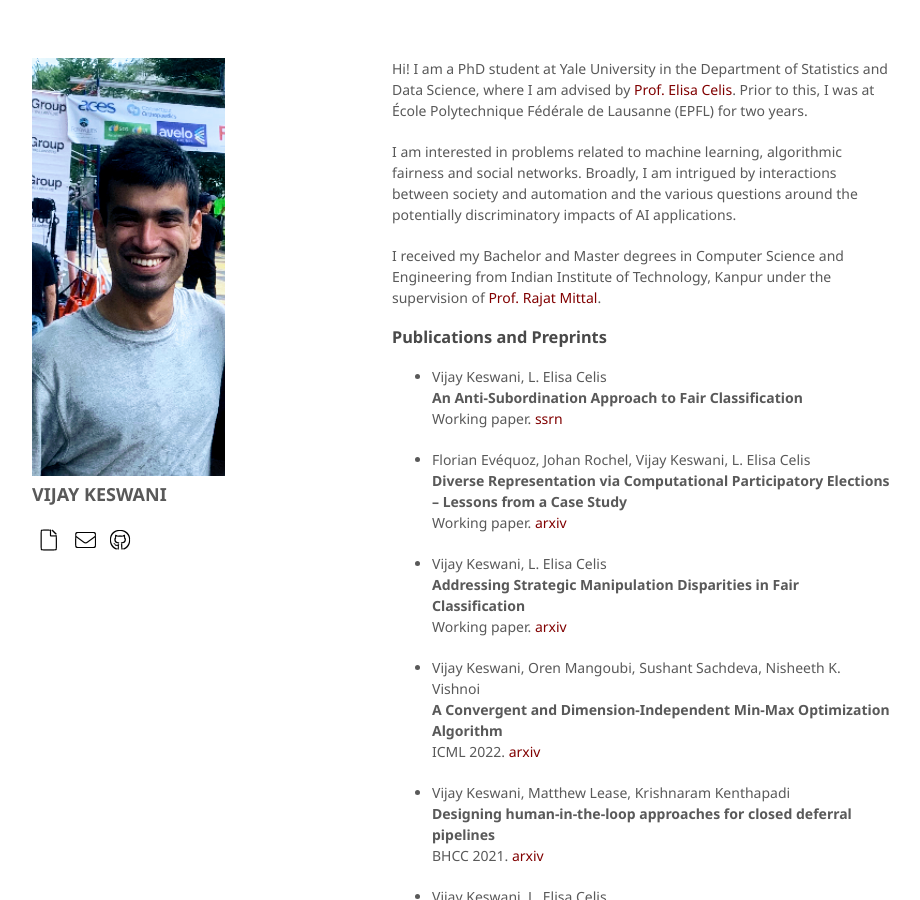
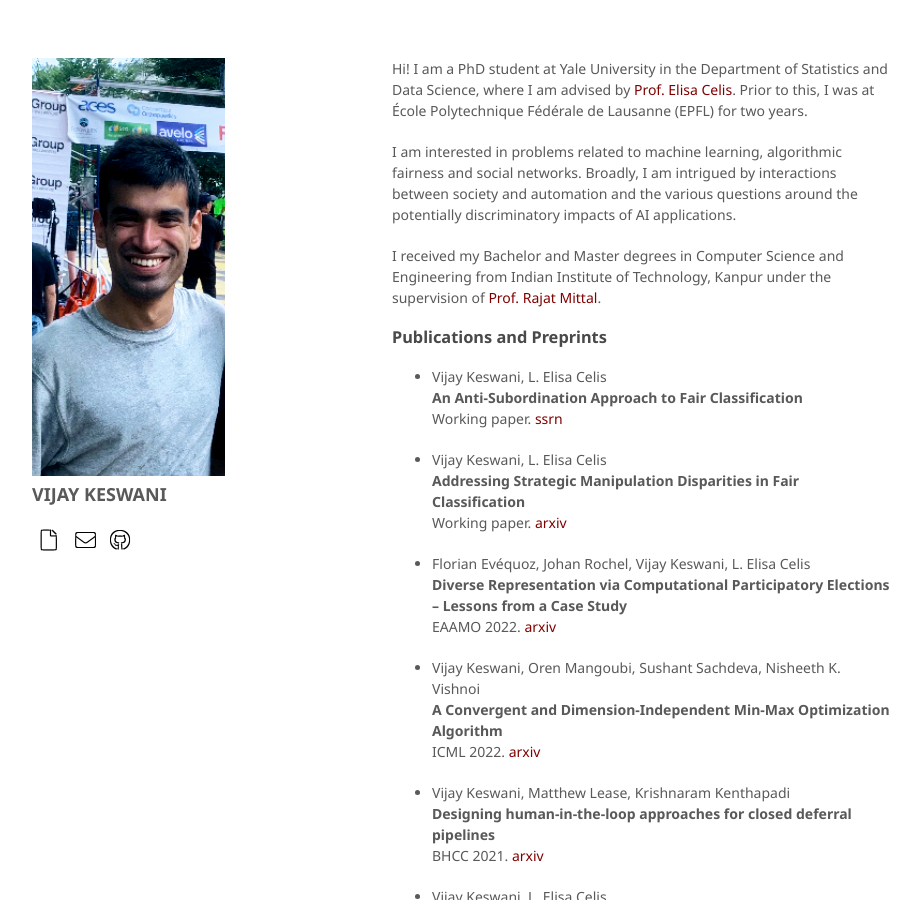
Before and after one commit to vijaykeswani/vijaykeswani.github.io, a Jekyll site: the page built from index.md, in a window 1280 px wide and 900 px high. Shown: the whole window, without its empty margins (178-1098 px from the left). Built offline with Jekyll 4.4.1, drawn with Linux system fonts in a browser that asks for light colours; nearby versions of some CDN libraries; a script that is not in the unit is left out.

Commit message:
Update index.md

```diff
--- a/index.md
+++ b/index.md
@@ -15,13 +15,13 @@
     <b> An Anti-Subordination Approach to Fair Classification</b>\\
     Working paper. [ssrn](https://papers.ssrn.com/sol3/papers.cfm?abstract_id=4116835)
 
-*   Florian Evéquoz, Johan Rochel, Vijay Keswani, L. Elisa Celis\\
-    <b> Diverse Representation via Computational Participatory Elections -- Lessons from a Case Study</b>\\
-    Working paper. [arxiv](https://arxiv.org/abs/2205.15394)
-
 *   Vijay Keswani, L. Elisa Celis\\
     <b> Addressing Strategic Manipulation Disparities in Fair Classification</b>\\
     Working paper. [arxiv](https://arxiv.org/abs/2205.10842)
+
+*   Florian Evéquoz, Johan Rochel, Vijay Keswani, L. Elisa Celis\\
+    <b> Diverse Representation via Computational Participatory Elections -- Lessons from a Case Study</b>\\
+    EAAMO 2022. [arxiv](https://arxiv.org/abs/2205.15394)
 
 *   Vijay Keswani, Oren Mangoubi, Sushant Sachdeva, Nisheeth K. Vishnoi\\
     <b>A Convergent and Dimension-Independent Min-Max Optimization Algorithm</b>\\
```
